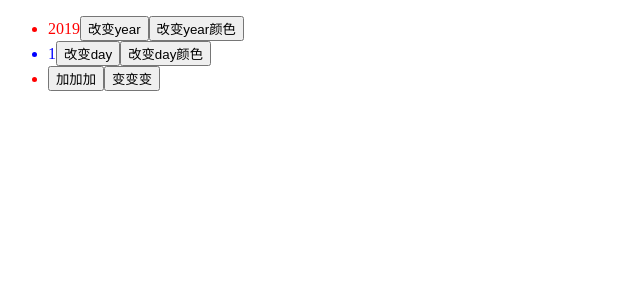
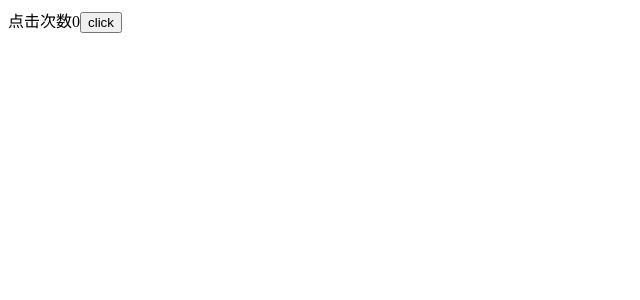
Before and after one commit to starunaway/BuildReactWithWebpack, a React app: page / in a window 1280 px wide. Shown: the top 300 px of the page, without its empty margins (0-640 px from the left). Built offline with nearby package versions, Linux system fonts and the light colour scheme.

Commit message:
feat: 🎸 update reducer builder

```diff
--- a/src/app/createReducers.js
+++ b/src/app/createReducers.js
@@ -7,23 +7,16 @@ export default function createReducers(models) {
   if (!isArray(models)) {
     throw Error('models 应该是一个扁平化数组');
   }
-  //   reducers = {
-  // 	  key1:(state, action) =>{},
-  // 	  key2:(state, action) =>{}
-  //   }
+
   let reducers = {};
   checkKey(models);
   let reducerGroups = collectReducers(models);
-
-  //   reducerGroups = {
-
-  //   }
 
   let reducerGroupsEntities = entries(reducerGroups);
   for (let [key, reducerGroup] of reducerGroupsEntities) {
     reducers[key] = initialReducerGroup(reducerGroup);
   }
-
+  console.log(reducers);
   return reducers;
 }
 
@@ -66,7 +59,14 @@ function initialReducerGroup(reducerGroup) {
     let reducerAction = reducer.key;
 
     handlers[reducerAction] = reducerHandler(reducer, (state, action) => {
-      console.log('处理action');
+      const {payload, ...other} = action;
+      delete other.type;
+      let newState;
+      if (!reducer.method && !reducer.url) {
+        newState = action.payload;
+      }
+
+      return newState;
     });
   }
 
@@ -82,11 +82,11 @@ function createReducer(initialState, handlers) {
   }
 
   return (state = initialState, action) => {
-    if (isNil(action)) {
+    if (isNil(action) || !action.type) {
       return state;
     }
 
-    const handler = handlers[action];
+    const handler = handlers[action.type];
     let newState = isNil(handler) ? state : handler(state, action);
     return newState;
   };
--- a/src/app/reduxCore.js
+++ b/src/app/reduxCore.js
@@ -1,4 +1,6 @@
 import {createStore, combineReducers, applyMiddleware} from 'redux';
+// import {createStore, combineReducers} from './redux';
+
 import {composeWithDevTools} from 'redux-devtools-extension';
 // import reducer from './reducer';
 
@@ -6,8 +8,9 @@ import createReducers from './createReducers';
 
 export default function (models) {
   let reducerObj = createReducers(models);
-
+  console.log('createReducers', reducerObj);
   let reducer = combineReducers(reducerObj);
+  console.log('combineReducers', reducer);
 
   return createStore(reducer, composeWithDevTools());
 }
--- a/src/models/index.js
+++ b/src/models/index.js
@@ -1,41 +1,41 @@
 const A = [
-  {
-    key: 'count.year',
-    initialState: {
-      color: 'red',
-      year: 2019,
-    },
-    reducer: (state, action) => {
-      console.log('count.year reducer', state, action);
-    },
-  },
+  //   {
+  //     key: 'count.year',
+  //     initialState: {
+  //       color: 'red',
+  //       year: 2019,
+  //     },
+  //     reducer: (state, action) => {
+  //       console.log('count.year reducer', state, action);
+  //     },
+  //   },
 
-  {
-    key: 'count.day',
-    initialState: {
-      color: 'blue',
-      day: 1,
-    },
-    reducer: (state, action) => {
-      console.log('count.day reducer', state, action);
-    },
-  },
+  //   {
+  //     key: 'count.day',
+  //     initialState: {
+  //       color: 'blue',
+  //       day: 1,
+  //     },
+  //     reducer: (state, action) => {
+  //       console.log('count.day reducer', state, action);
+  //     },
+  //   },
   {
     key: 'count.times.click',
     initialState: 0,
   },
-  {
-    key: 'color',
-    initialState: 'red',
-  },
+  //   {
+  //     key: 'color',
+  //     initialState: 'red',
+  //   },
 
-  {
-    key: 'user',
-    method: 'POST',
-    url: () => '/',
-    body: (payload) => {},
-    reducer: () => {},
-  },
+  //   {
+  //     key: 'user',
+  //     method: 'POST',
+  //     url: () => '/',
+  //     body: (payload) => {},
+  //     reducer: () => {},
+  //   },
 ];
 
 const b = [
--- a/src/pages/index.js
+++ b/src/pages/index.js
@@ -3,63 +3,68 @@ import {connect} from 'react-redux';
 import Action from '@action';
 
 class App extends React.Component {
-  componentDidMount() {
-    Action.emit('user', {
-      usernames: '',
-      password: '',
-    });
-  }
+  //   componentDidMount() {
+  //     Action.emit('user', {
+  //       usernames: '',
+  //       password: '',
+  //     });
+  //   }
 
   render() {
-    const {year, day, clickTimes, color} = this.props;
+    let {clickTimes} = this.props;
     return (
       <div>
-        <ul>
-          <li key='year' style={{color: year.color}}>
-            <span>{year.year}</span>
-            <button onClick={() => Action.emit('count.year', {year: year.year++})}> 改变year </button>
-            <button onClick={() => Action.emit('count.year', {color: year.color === 'red' ? 'green' : 'red'})}>
-              改变year颜色
-            </button>
-          </li>
-
-          <li key='day' style={{color: day.color}}>
-            <span>{day.day}</span>
-            <button onClick={() => Action.emit('count.day', {day: day.day++})}> 改变day </button>
-            <button onClick={() => Action.emit('count.day', {color: day.color === 'blue' ? 'yellow' : 'blue'})}>
-              改变day颜色
-            </button>
-          </li>
-
-          <li key='color' style={{color: color}}>
-            <span>{clickTimes.clickTimes}</span>
-            <button
-              onClick={() => {
-                Action.emit('count.times.click', clickTimes++);
-                Action.emit('color', `f5f5${10 + clickTimes}`);
-              }}
-            >
-              加加加
-            </button>
-            <button onClick={() => Action.emit('color', `f5f5${10 + clickTimes}`)}>变变变</button>
-          </li>
-        </ul>
+        <span> 点击次数{clickTimes}</span>
+        <button onClick={() => Action.emit('count.times.click', ++clickTimes)}>click</button>
       </div>
     );
   }
+
+  //   render() {
+  //     const {year, day, clickTimes, color} = this.props;
+  //     return (
+  //       <div>
+  //         <ul>
+  //           <li key='year' style={{color: year.color}}>
+  //             <span>{year.year}</span>
+  //             <button onClick={() => Action.emit('count.year', {year: year.year++})}> 改变year </button>
+  //             <button onClick={() => Action.emit('count.year', {color: year.color === 'red' ? 'green' : 'red'})}>
+  //               改变year颜色
+  //             </button>
+  //           </li>
+
+  //           <li key='day' style={{color: day.color}}>
+  //             <span>{day.day}</span>
+  //             <button onClick={() => Action.emit('count.day', {day: day.day++})}> 改变day </button>
+  //             <button onClick={() => Action.emit('count.day', {color: day.color === 'blue' ? 'yellow' : 'blue'})}>
+  //               改变day颜色
+  //             </button>
+  //           </li>
+
+  //           <li key='color' style={{color: color}}>
+  //             <span>{clickTimes.clickTimes}</span>
+  //             <button
+  //               onClick={() => {
+  //                 Action.emit('count.times.click', clickTimes++);
+  //                 Action.emit('color', `f5f5${10 + clickTimes}`);
+  //               }}
+  //             >
+  //               加加加
+  //             </button>
+  //             <button onClick={() => Action.emit('color', `f5f5${10 + clickTimes}`)}>变变变</button>
+  //           </li>
+  //         </ul>
+  //       </div>
+  //     );
+  //   }
 }
 
 function mapStateToProps(state) {
   return {
-    // year: state,
-    // day: state,
-    // clickTimes: state,
-    // color: state,
-
-    year: state.count.year,
-    day: state.count.day,
+    // year: state.count.year,
+    // day: state.count.day,
     clickTimes: state.count.times.click,
-    color: state.color,
+    // color: state.color,
   };
 }
 
```
Also changed, not shown: src/app/reducer.js (deleted, +0 -24 lines), src/app/redux.js (added, +41 -0 lines).
